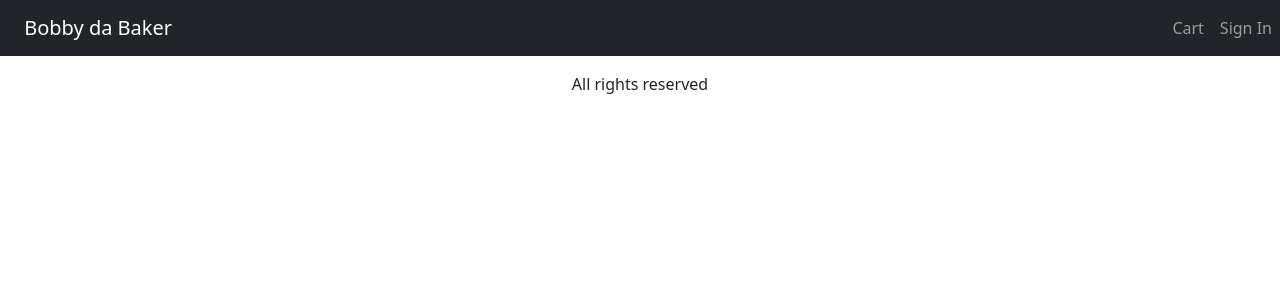
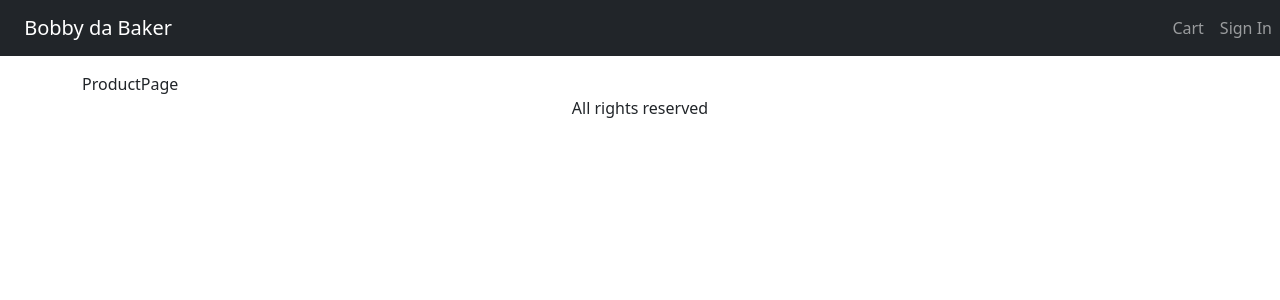
Before and after one commit to Amanda-Leech/cupcake_typescript, a React (Vite) app in the folder frontend/: page /product/chocolate-cake-pop in a window 1280 px wide. Shown: the top 300 px of the page. Built offline with nearby package versions, Linux system fonts and the light colour scheme.

Commit message:
add titles

```diff
--- a/frontend/package.json
+++ b/frontend/package.json
@@ -14,6 +14,7 @@
         "react": "^18.2.0",
         "react-bootstrap": "^2.7.0",
         "react-dom": "^18.2.0",
+        "react-helmet-async": "^1.3.0",
         "react-router-dom": "^6.6.1"
     },
     "devDependencies": {
--- a/frontend/src/main.tsx
+++ b/frontend/src/main.tsx
@@ -1,6 +1,7 @@
 import React from 'react';
 import ReactDOM from 'react-dom/client';
 import { createBrowserRouter, createRoutesFromElements, Route, RouterProvider } from 'react-router-dom';
+import { HelmetProvider } from 'react-helmet-async';
 import 'bootstrap/dist/css/bootstrap.min.css';
 import App from './App';
 import './index.css';
@@ -22,6 +23,8 @@ const router = createBrowserRouter(
 );
 ReactDOM.createRoot(document.getElementById('root') as HTMLElement).render(
     <React.StrictMode>
-        <RouterProvider router={router} />
+        <HelmetProvider>
+            <RouterProvider router={router} />
+        </HelmetProvider>
     </React.StrictMode>
 );
--- a/frontend/src/pages/HomePage.tsx
+++ b/frontend/src/pages/HomePage.tsx
@@ -7,6 +7,7 @@ import { ApiError } from '../types/ApiError';
 import { Product } from '../types/Product';
 import { getError } from '../utils';
 import ProductItem from '../components/ProductItem';
+import { Helmet } from 'react-helmet-async';
 
 type State = {
     products: Product[];
@@ -63,6 +64,9 @@ export default function HomePage() {
         <MessageBox variant="danger">{error}</MessageBox>
     ) : (
         <Row>
+            <Helmet>
+                <title>Bobby da Baker</title>
+            </Helmet>
             {products.map((product) => (
                 <Col key={product.slug} sm={6} md={4} lg={3}>
                     <ProductItem product={product} />
--- a/frontend/src/pages/ProductPage.tsx
+++ b/frontend/src/pages/ProductPage.tsx
@@ -1,5 +1,13 @@
 import React from 'react';
+import { Helmet } from 'react-helmet-async';
 
 export default function ProductPage() {
-    return <div></div>;
+    return (
+        <div>
+            <Helmet>
+                <title>Product Page</title>
+            </Helmet>
+            ProductPage
+        </div>
+    );
 }
```
Also changed, not shown: 1 other file (tests, documents, lock files or other folders).
